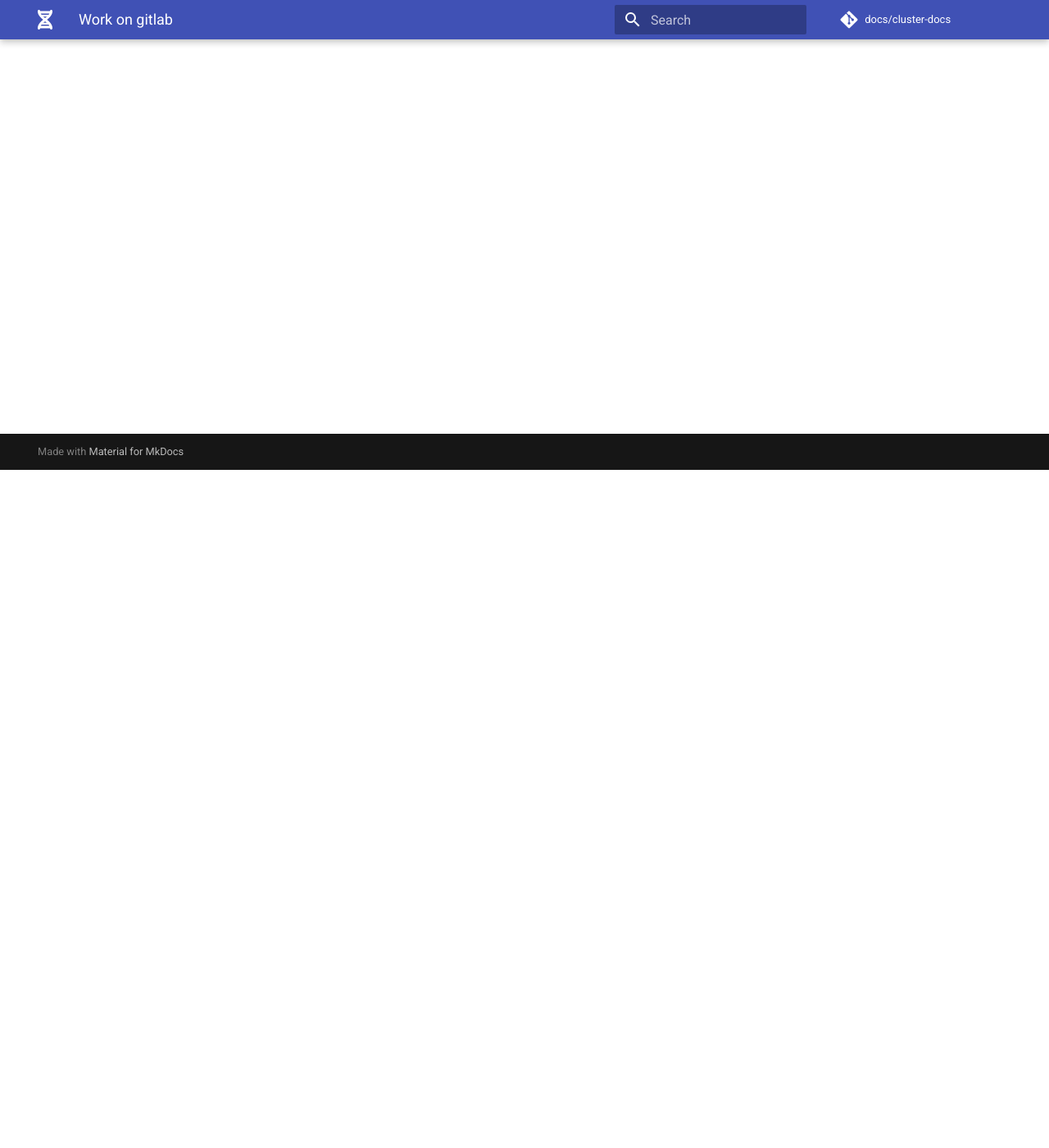
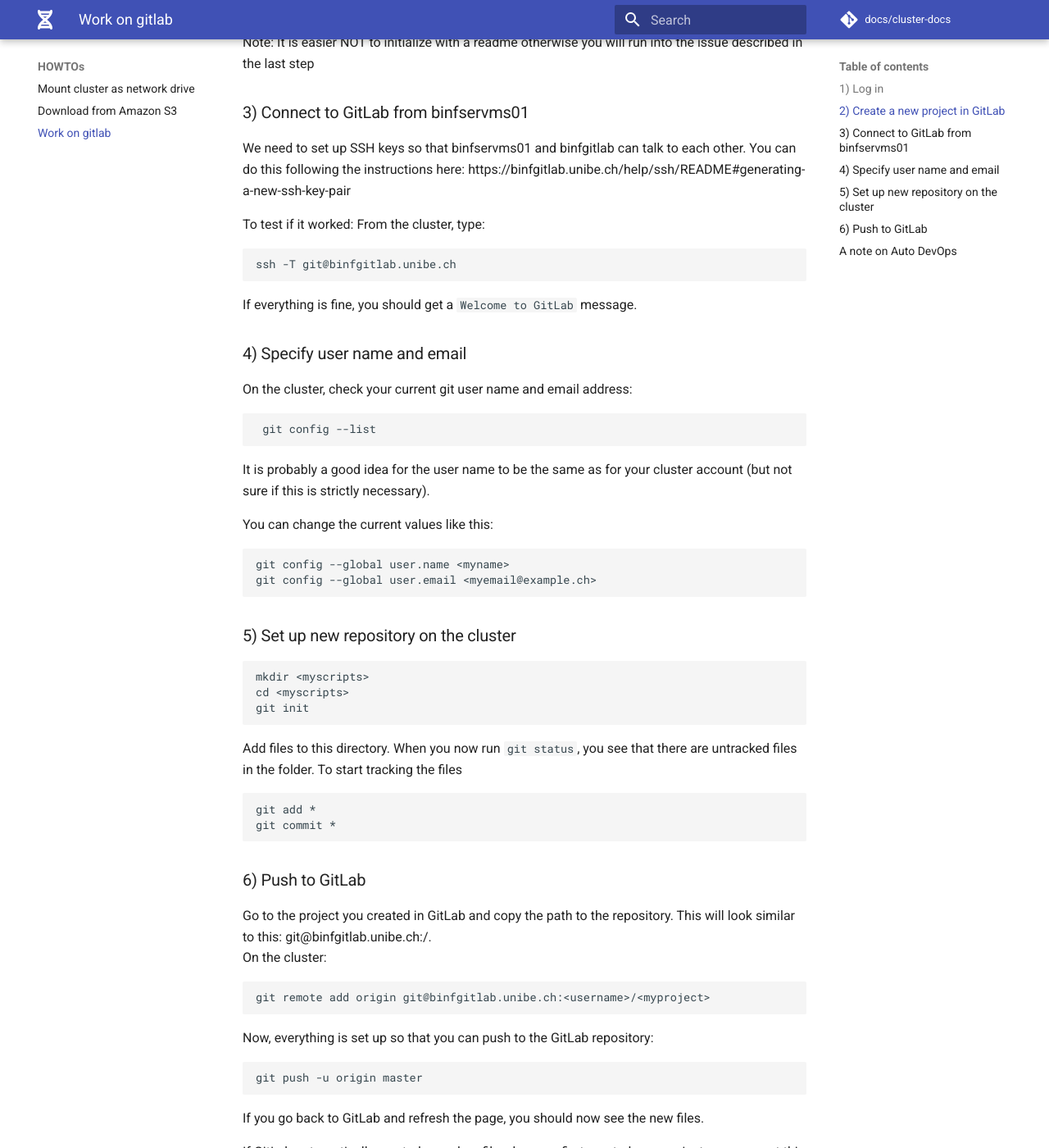
Before and after one commit to GeertvanGeest/cluster-docs, an MkDocs documentation site: the page built from docs/HOWTOs/gitlab.md, in a window 1280 px wide and 1400 px high, scrolled down 827 px. Shown: the whole window at 82% size. Built offline with MkDocs 1.6.1 and Material for MkDocs 9.7.7, drawn with Linux system fonts in a browser that asks for light colours; some of the changed text lies outside the part shown.

Commit message:
Revert "removes gitlab contents as it is outdated"
This reverts commit 361e21b6b68e3f3c969b47c09f5f3cdbba24474f.

````diff
--- a/docs/HOWTOs/gitlab.md
+++ b/docs/HOWTOs/gitlab.md
@@ -1 +1,88 @@
-Under construction
+# How to work with GitLab
+
+Based on this youtube video:
+
+<iframe width="560" height="315" src="https://www.youtube.com/embed/7p0hrpNaJ14" frameborder="0" allow="accelerometer; autoplay; clipboard-write; encrypted-media; gyroscope; picture-in-picture" allowfullscreen></iframe>
+
+### 1) Log in
+
+[https://gitlab.bioinformatics.unibe.ch](https://gitlab.bioinformatics.unibe.ch/)
+
+User name and password are the same as for the cluster. The older https://binfgitlab.unibe.ch still exists for historical/compatibility reasons.
+
+### 2) Create a new project in GitLab
+
+This is self-explanatory. In GitLab —&gt; New Project
+Note: It is easier NOT to initialize with a readme otherwise you will run into the issue described in the last step
+
+### 3) Connect to GitLab from binfservms01
+
+We need to set up SSH keys so that binfservms01 and binfgitlab can talk to each other. You can do this following the instructions here: https://binfgitlab.unibe.ch/help/ssh/README#generating-a-new-ssh-key-pair
+
+To test if it worked: From the cluster, type:
+
+```text
+ssh -T git@binfgitlab.unibe.ch
+```
+
+If everything is fine, you should get a `Welcome to GitLab` message.
+
+### 4) Specify user name and email
+
+On the cluster, check your current git user name and email address:
+
+```text
+ git config --list
+```
+
+It is probably a good idea for the user name to be the same as for your cluster account (but not sure if this is strictly necessary).
+
+You can change the current values like this:
+
+```text
+git config --global user.name <myname>
+git config --global user.email <myemail@example.ch>
+```
+
+### 5) Set up new repository on the cluster
+
+```text
+mkdir <myscripts>
+cd <myscripts>
+git init
+```
+
+Add files to this directory. When you now run `git status`, you see that there are untracked files in the folder. To start tracking the files
+
+```text
+git add *
+git commit *
+```
+
+### 6) Push to GitLab
+
+Go to the project you created in GitLab and copy the path to the repository. This will look similar to this: git@binfgitlab.unibe.ch:/.
+On the cluster:
+
+```text
+git remote add origin git@binfgitlab.unibe.ch:<username>/<myproject>
+```
+
+Now, everything is set up so that you can push to the GitLab repository:
+
+```text
+git push -u origin master
+```
+
+If you go back to GitLab and refresh the page, you should now see the new files.
+
+If GitLab automatically created a readme file when you first created your project, you may get this error `Updates were rejected because the remote contains work that you do not have locally`. In this case, run
+
+```text
+git pull origin master
+git push origin master
+```
+
+### A note on Auto DevOps
+
+You will probably get an email that your pipeline has failed. This is not a problem. It just means that you cannot use Auto DevOps which would allow you to run automated testing and deploying of your software. By default, Auto DevOps is enabled when a new project is created but it will then be automatically disabled on the first pipeline failure (https://docs.gitlab.com/ee/topics/autodevops/)
````
